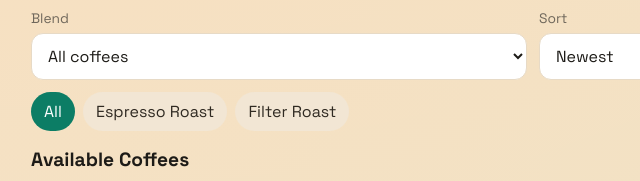
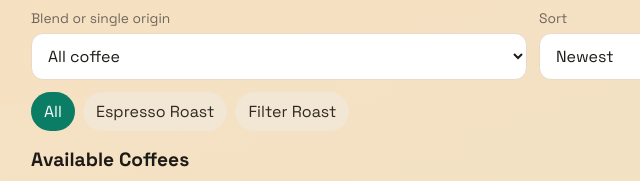
Before and after one commit to aaronyaosong/aaronyaosong.github.io, a website with bundled scripts: page frontend/index.html in a window 1280 px wide. Shown: the part 501-682 px from the top of the page, 107-747 px from the left. Built offline with nearby package versions, Linux system fonts and the light colour scheme.

Commit message:
change wording of blend filtering

```diff
--- a/frontend/index.html
+++ b/frontend/index.html
@@ -41,11 +41,11 @@
           </select>
         </label>
         <label for="blendFilter">
-          <span>Blend</span>
+          <span>Blend or single origin</span>
           <select id="blendFilter">
-            <option value="all">All coffees</option>
+            <option value="all">All coffee</option>
             <option value="true">Blends only</option>
-            <option value="false">No blends</option>
+            <option value="false">Single origin</option>
           </select>
         </label>
         <label for="sortFilter">
```
Also changed, not shown: frontend/tests/integration/app.integration.test.js (+4 -1 lines).
